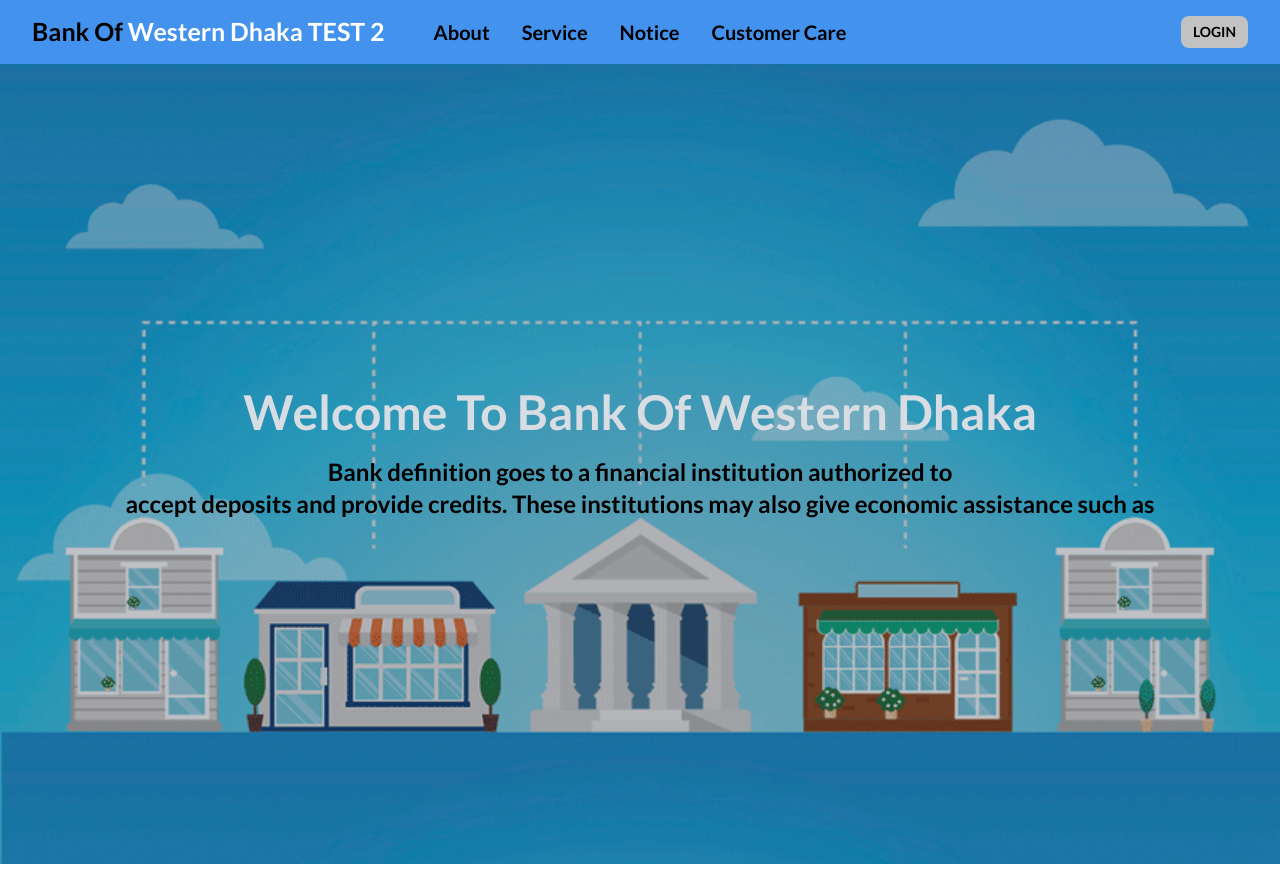
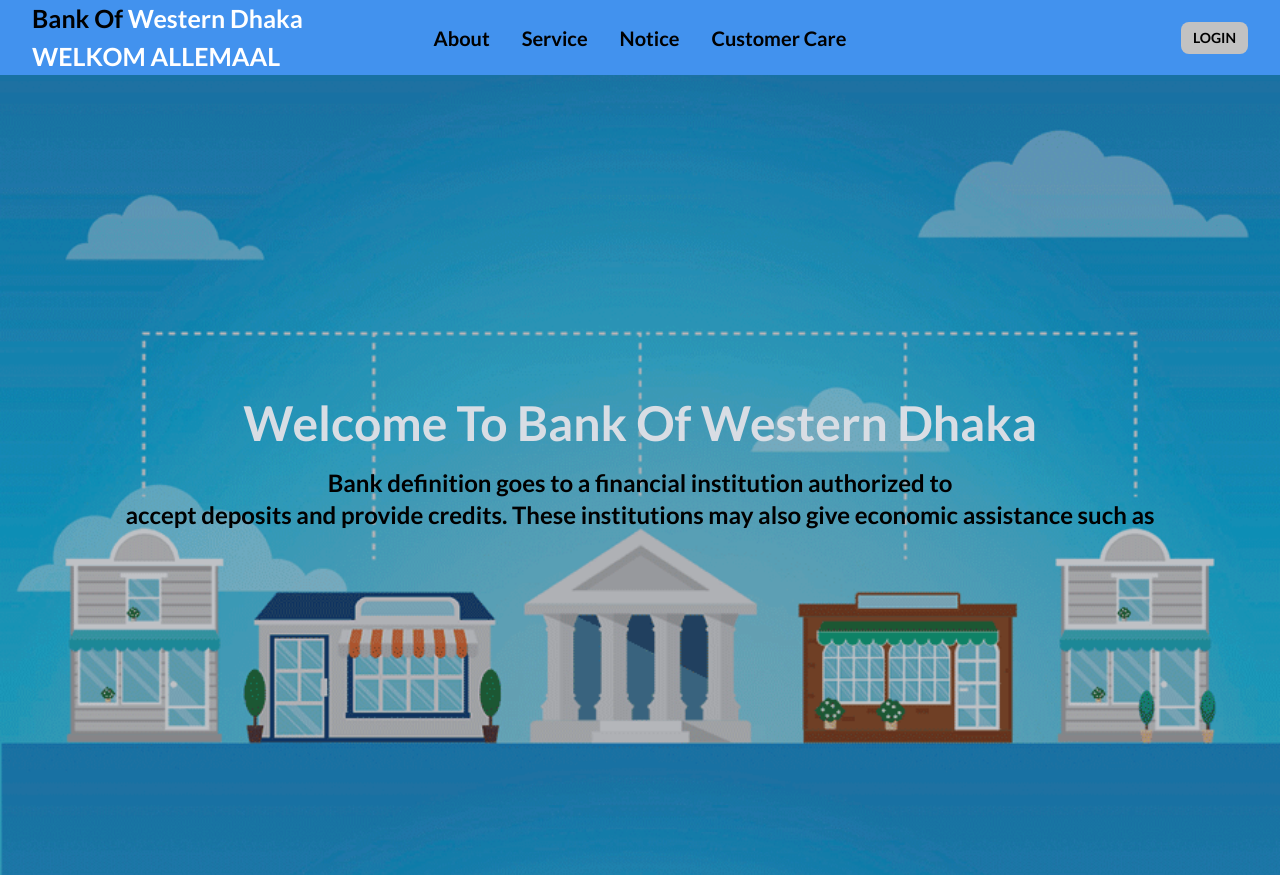
Before and after one commit to JeffreyMik/bankweb, a plain HTML site: page index.html in a window 1280 px wide. Shown: the top 875 px of the page. Drawn offline with nearby package versions, Linux system fonts and the light colour scheme.

Commit message:
Update index.html

```diff
--- a/index.html
+++ b/index.html
@@ -40,7 +40,7 @@
                   <li><a href="#Care" class="font-bold text-black text-xl">Customer Care</a></li>
                 </ul>
               </div>
-              <a class="font-bold text-black text-[25px] py-0 ">Bank Of <span class="text-white"> Western Dhaka TEST 2</span></a>
+              <a class="font-bold text-black text-[25px] py-0 ">Bank Of <span class="text-white"> Western Dhaka WELKOM ALLEMAAL</span></a>
             </div>
             <div class="navbar-center hidden lg:flex py-0 ">
               <ul class="menu menu-horizontal ">
```
